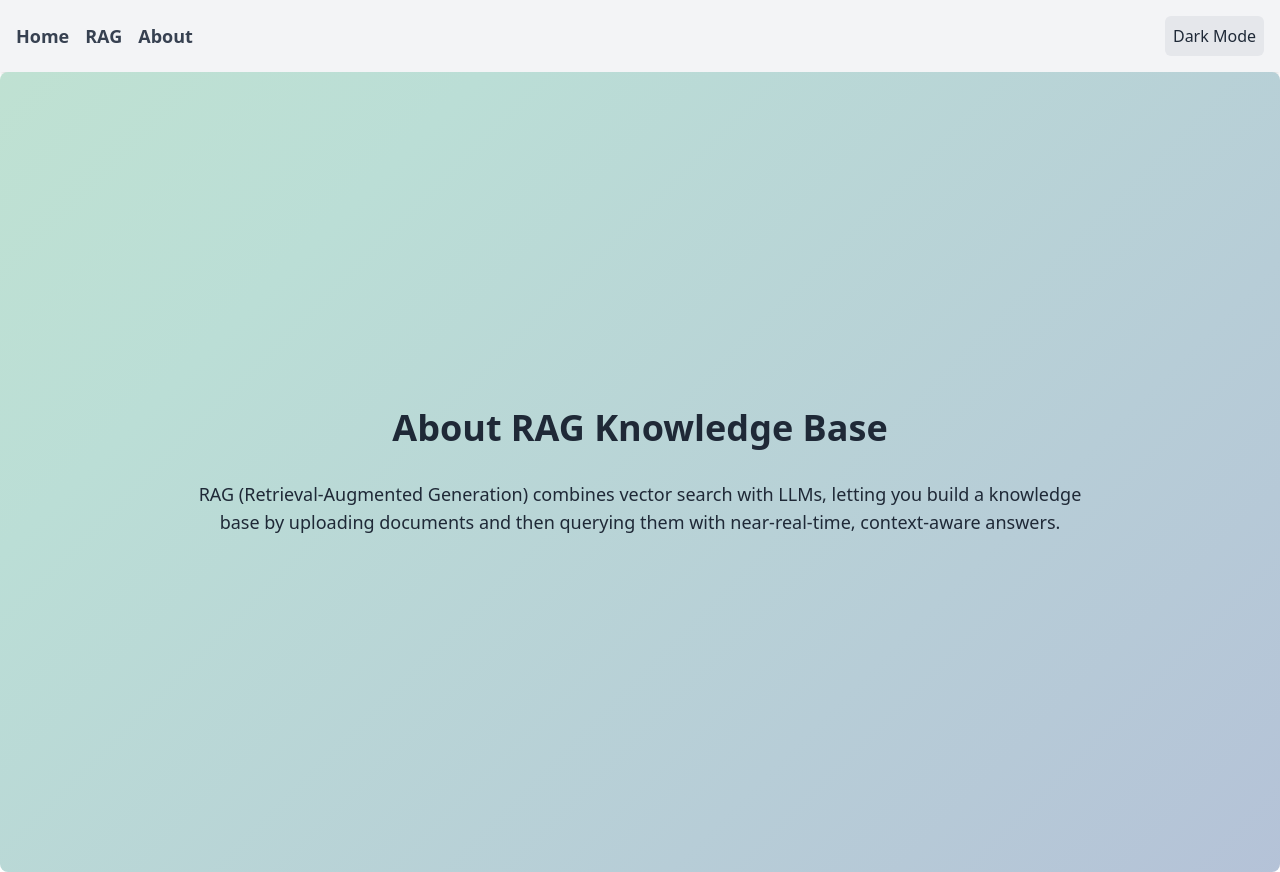
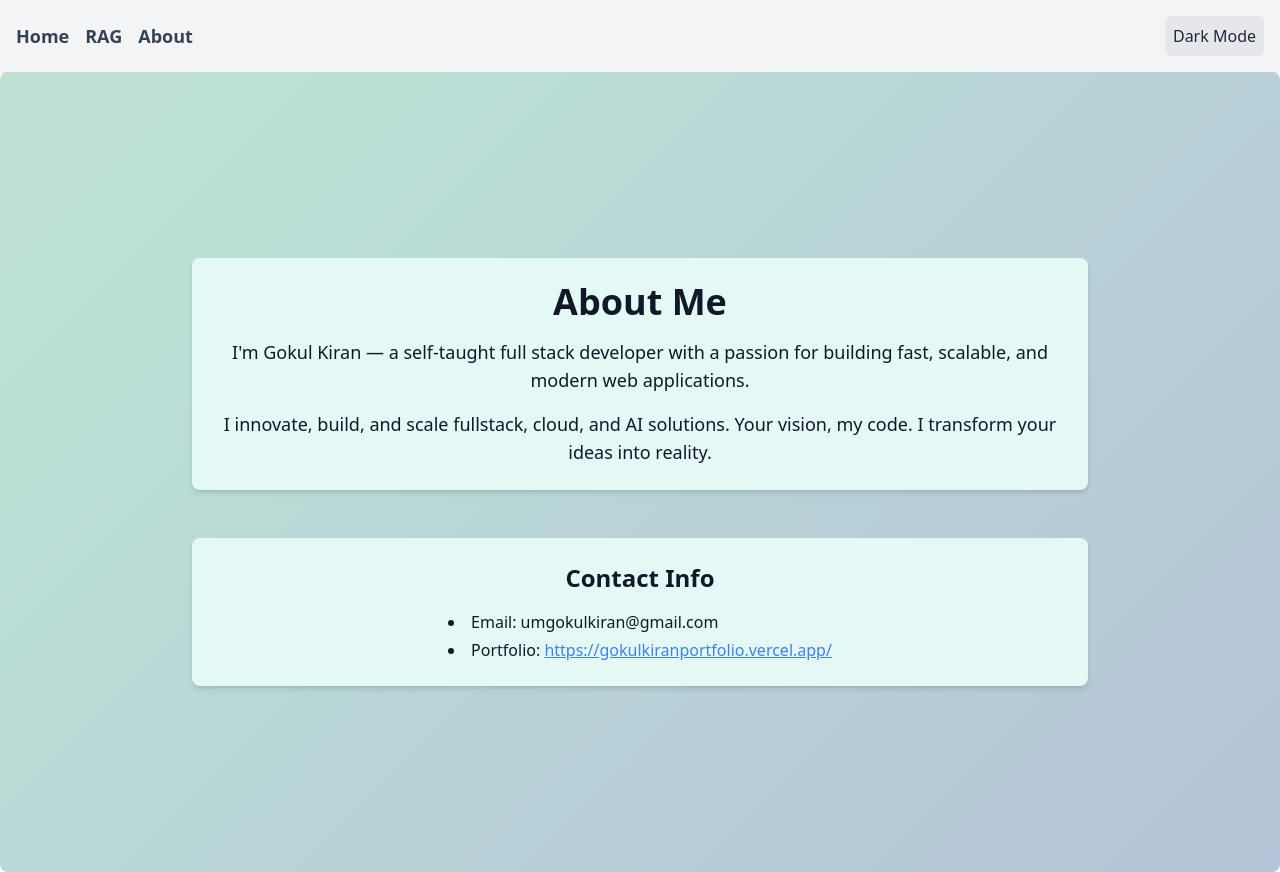
Before and after one commit to Gokulkiran418/rag-document-retrieval, a Next.js app: page /about in a window 1280 px wide. Built offline with nearby package versions, Linux system fonts and the light colour scheme.

Commit message:
Add framer-motion, add color in tailwind.config

```diff
--- a/src/app/about/page.tsx
+++ b/src/app/about/page.tsx
@@ -3,6 +3,7 @@
 import { useEffect, useRef } from "react";
 import gsap from "gsap";
 import { useTheme } from "../../context/ThemeContext";
+import { motion } from "framer-motion";
 
 type Tween = gsap.core.Tween;
 
@@ -57,14 +58,38 @@ export default function AboutPage() {
   >
     <div ref={bgRef} className="absolute inset-0 -z-10 rounded-lg" />
 
-      <div ref={contentRef} className="relative z-10 max-w-4xl space-y-8">
-        <h1 className="text-4xl font-bold">About RAG Knowledge Base</h1>
+    <div ref={contentRef} className="relative z-10 max-w-4xl space-y-12 w-full">
+
+      {/* Top Card - Bio */}
+      <motion.div
+        initial={{ opacity: 0, y: -40 }}
+        animate={{ opacity: 1, y: 0 }}
+        transition={{ duration: 1, ease: "easeOut" }}
+        className="p-6 bg-cardcolor-light dark:bg-card-glass-dark dark:backdrop-blur-md rounded-lg shadow-md space-y-4 text-text-light dark:text-white dark:border dark:border-[#1e2a3a]/60 dark:shadow-[0_0_12px_2px_rgba(149,1,1,0.2)]"
+      >
+        <h1 className="text-4xl font-bold">About Me</h1>
         <p className="text-lg">
-          RAG (Retrieval-Augmented Generation) combines vector search with LLMs,
-          letting you build a knowledge base by uploading documents and then
-          querying them with near-real-time, context-aware answers.
+          I'm Gokul Kiran — a self-taught full stack developer with a passion for building fast, scalable, and modern web applications.
         </p>
-        {/* Rest of your content */}
+        <p className="text-lg">
+          I innovate, build, and scale fullstack, cloud, and AI solutions. Your vision, my code. I transform your ideas into reality.
+        </p>
+      </motion.div>
+
+      {/* Bottom Card - Contact Info */}
+      <motion.div
+        initial={{ opacity: 0, y: 40 }}
+        animate={{ opacity: 1, y: 0 }}
+        transition={{ duration: 1, ease: "easeOut" }}
+        className="p-6 bg-cardcolor-light dark:bg-card-glass-dark dark:backdrop-blur-md rounded-lg shadow-md space-y-4 text-text-light dark:text-white dark:border dark:border-[#1e2a3a]/60 dark:shadow-[0_0_12px_2px_rgba(149,1,1,0.2)]"
+      >
+        <h2 className="text-2xl font-semibold">Contact Info</h2>
+        <ul className="list-disc list-inside text-left mx-auto w-fit space-y-1">
+          <li>Email: umgokulkiran@gmail.com</li>
+          <li>Portfolio: <a href="https://gokulkiranportfolio.vercel.app/" className="text-blue-500 underline" target="_blank" rel="noopener noreferrer">https://gokulkiranportfolio.vercel.app/</a></li>
+        </ul>
+      </motion.div>
+
     </div>
   </div>
 );
--- a/src/app/page.tsx
+++ b/src/app/page.tsx
@@ -3,6 +3,7 @@
 import { useEffect, useRef } from "react";
 import gsap from "gsap";
 import { useTheme } from "../context/ThemeContext";
+import { motion } from "framer-motion";
 
 type Tween = gsap.core.Tween;
 
@@ -38,20 +39,77 @@ export default function HomePage() {
   };
 }, [gradientColors]);
 
-  return (
-    <div className="relative min-h-screen overflow-hidden flex items-center justify-center px-6 py-16">
-      <div ref={bgRef} className="absolute inset-0 -z-10 rounded-lg" />
+return (
+    <div className="relative min-h-screen overflow-hidden px-6 py-16">
+      <div
+        ref={bgRef}
+        className="absolute inset-0 -z-10 bg-gradient-to-r from-purple-300 via-green-200 to-blue-200 rounded-lg"
+        style={{ backgroundSize: '200% 200%' }}
+      />
+
       <div
         ref={contentRef}
-        className={`relative z-10 max-w-4xl text-center ${
-          theme === "light" ? "text-gray-800" : "text-gray-100"
-        } space-y-6`}
+        className={`relative z-10 max-w-5xl mx-auto space-y-8 text-${theme === 'light' ? 'gray-800' : 'gray-100'} `}
       >
-        <h1 className="text-5xl font-bold">Welcome to the RAG Knowledge Base</h1>
-        <p className="text-lg">
-          Upload documents and query your custom knowledge base with RAG.
-        </p>
+        <h1 className="text-5xl font-bold text-center">RAG Knowledge Base</h1>
+
+        {/* Full-width Project Explanation Card */}
+       <motion.div
+          initial={{ opacity: 0, y: -40 }}
+          animate={{ opacity: 1, y: 0 }}
+          transition={{ duration: 1, ease: "easeOut" }}
+          className="p-6 bg-cardcolor-light dark:bg-card-glass-dark dark:backdrop-blur-md rounded-lg shadow-md space-y-4 text-text-light dark:text-white dark:border dark:border-[#1e2a3a]/60 dark:shadow-[0_0_12px_2px_rgba(149,1,1,0.2)]"
+        >
+          <h2 className="text-2xl font-semibold">How It Works</h2>
+          <ul className="list-disc list-inside space-y-2 text-sm">
+            <li>Upload PDF or text; server extracts text, chunks it, and generates embeddings via OpenAI.</li>
+            <li>Embeddings stored in Pinecone; metadata saved in Neon PostgreSQL using Drizzle ORM.</li>
+            <li>User queries are embedded, matched in Pinecone, then combined with relevant chunks to generate answers.</li>
+            <li>Responses include context-aware answers with source citations; all operations via Next.js API routes.</li>
+          </ul>
+        </motion.div>
+
+        {/* Two Cards Side by Side */}
+      <div className="grid grid-cols-1 lg:grid-cols-2 gap-6">
+  {/* Left Card */}
+  <motion.div
+    initial={{ opacity: 0, x: -40 }}
+    animate={{ opacity: 1, x: 0 }}
+    transition={{ duration: 1, ease: "easeOut" }}
+    className="p-6 bg-cardcolor-light dark:bg-card-glass-dark dark:backdrop-blur-md rounded-lg shadow-md space-y-4 text-text-light dark:text-white dark:border dark:border-[#1e2a3a]/60 dark:shadow-[0_0_12px_2px_rgba(149,1,1,0.2)]"
+  >
+    <h2 className="text-xl font-semibold">Technologies Used</h2>
+    <ul className="list-disc list-inside space-y-1 text-sm">
+      <li>Next.js (SSR/SSG, API routes)</li>
+      <li>Tailwind CSS (utility-first, dark mode)</li>
+      <li>Pinecone (vector DB for semantic search)</li>
+      <li>Neon PostgreSQL + Drizzle ORM (metadata storage)</li>
+      <li>OpenAI Embeddings & Chat API (text-embedding-3-large)</li>
+      <li>Formidable & pdf-parse (file upload & parsing)</li>
+      <li>GSAP (background and card animations)</li>
+    </ul>
+  </motion.div>
+
+  {/* Right Card */}
+      <motion.div
+          initial={{ opacity: 0, x: 40 }}
+          animate={{ opacity: 1, x: 0 }}
+          transition={{ duration: 1, ease: "easeOut" }}
+          className="p-6 bg-cardcolor-light dark:bg-card-glass-dark dark:backdrop-blur-md rounded-lg shadow-md space-y-4 text-text-light dark:text-white dark:border dark:border-[#1e2a3a]/60 dark:shadow-[0_0_12px_2px_rgba(149,1,1,0.2)]"
+        >
+          <h2 className="text-xl font-semibold mb-4">Workflow Diagram</h2>
+          <div className="w-full h-48 border-secondary flex items-center justify-center text-secondary">
+            <img
+              src="/images/workflow.png"
+              alt="Workflow Diagram"
+              className="w-full h-full object-contain"
+            />
+          </div>
+        </motion.div>
       </div>
-    </div>
+
+        </div>
+      </div>
+
   );
 }
--- a/tailwind.config.js
+++ b/tailwind.config.js
@@ -20,6 +20,7 @@ module.exports = {
           light: '#E4F9F5',
           dark: '#222831',
         },
+        'card-glass-dark': 'rgba(10, 38, 71, 0.6)',
         'text-light': '#111827',
         'text-dark': '#E5E7EB', // Lighter text for dark mode contrast
       },
```
Lines whose indentation alone changed are shown as unchanged.
